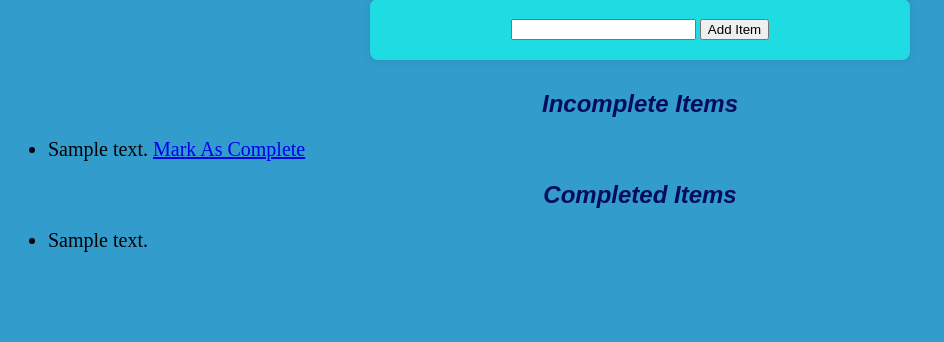
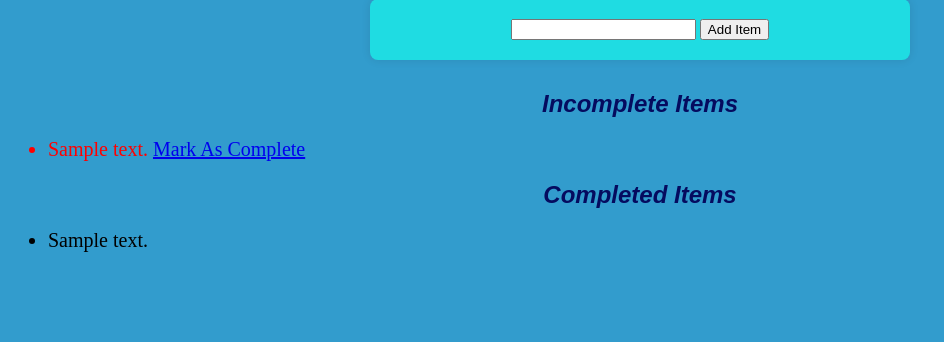
Before and after one commit to cheran99/End-to-End-DevSecOps-Pipeline-with-CI-CD, a Flask app: template app/templates/index.html in a window 1280 px wide. Shown: the part 129-471 px from the top of the page, without its empty margins (0-944 px from the left). Run offline with Flask 3, Linux system fonts and the light colour scheme; the template is opened without the code that fills it: most values are stand-ins (such as "Sample title", 1, 10 or a date in 2020).

Commit message:
Update index.html

```diff
--- a/app/templates/index.html
+++ b/app/templates/index.html
@@ -19,7 +19,7 @@
         <h2>Incomplete Items</h2>
         <ul>
             {% for todo in incomplete %}
-            <li style="font-size: 15pt" class='mark'>{{ todo.text }} <a href="{{ url_for('complete', id=todo.id) }}">Mark As Complete</a></li>
+            <li style="font-size: 15pt; color: red" class='mark'>{{ todo.text }} <a href="{{ url_for('complete', id=todo.id) }}">Mark As Complete</a></li>
             {% endfor %}
         </ul>
         <h2>Completed Items</h2>
```
